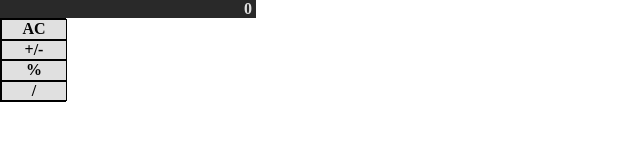
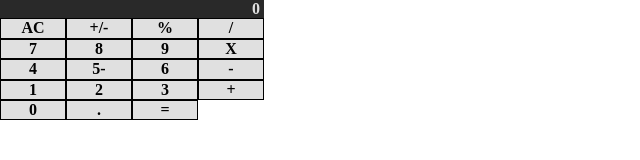
Before and after one commit to MHG16/calculator, a website: page index.html in a window 1280 px wide. Shown: the whole page, without its empty margins (0-640 px from the left). Drawn offline with nearby package versions, Linux system fonts and the light colour scheme.

Commit message:
have buttons in a grid

```diff
--- a/index.html
+++ b/index.html
@@ -9,13 +9,34 @@
 	<section class="output-area">
 		<h1>0</h1>
 	</section>
-	<section class="buttons-area">
-		<div class="row1">
+	<section class="btn row">
 			<div><h1>AC</h1></div>
 			<div><h1>+/-</h1></div>
 			<div><h1>%</h1></div>
 			<div><h1>/</h1></div>
-		</div>
+	</section>
+	<section class="btn row">
+			<div><h1>7</h1></div>
+			<div><h1>8</h1></div>
+			<div><h1>9</h1></div>
+			<div><h1>X</h1></div>
+	</section>
+	<section class="btn row">
+			<div><h1>4</h1></div>
+			<div><h1>5-</h1></div>
+			<div><h1>6</h1></div>
+			<div><h1>-</h1></div>
+	</section>
+	<section class="btn row">
+			<div><h1>1</h1></div>
+			<div><h1>2</h1></div>
+			<div><h1>3</h1></div>
+			<div><h1>+</h1></div>
+	</section>
+	<section class="btn row">
+			<div><h1>0</h1></div>
+			<div><h1>.</h1></div>
+			<div><h1>=</h1></div>
 	</section>
 </body>
 </html>
--- a/styles/main.scss
+++ b/styles/main.scss
@@ -10,7 +10,7 @@ body {
 
 .output-area {
 	background-color: #292929;
-	width: 16em;
+	width: 16.50em;
 
 	h1 {
 		color: #E0E0E0;
@@ -20,7 +20,12 @@ body {
 
 }
 
-.buttons-area div {
+.row {
+	width: 16.5em;
+}
+
+
+.btn div {
 		width: 4em;
 		float:left;
 		display:inline;
```
Also changed, not shown: styles/main.css, 1 other file.
